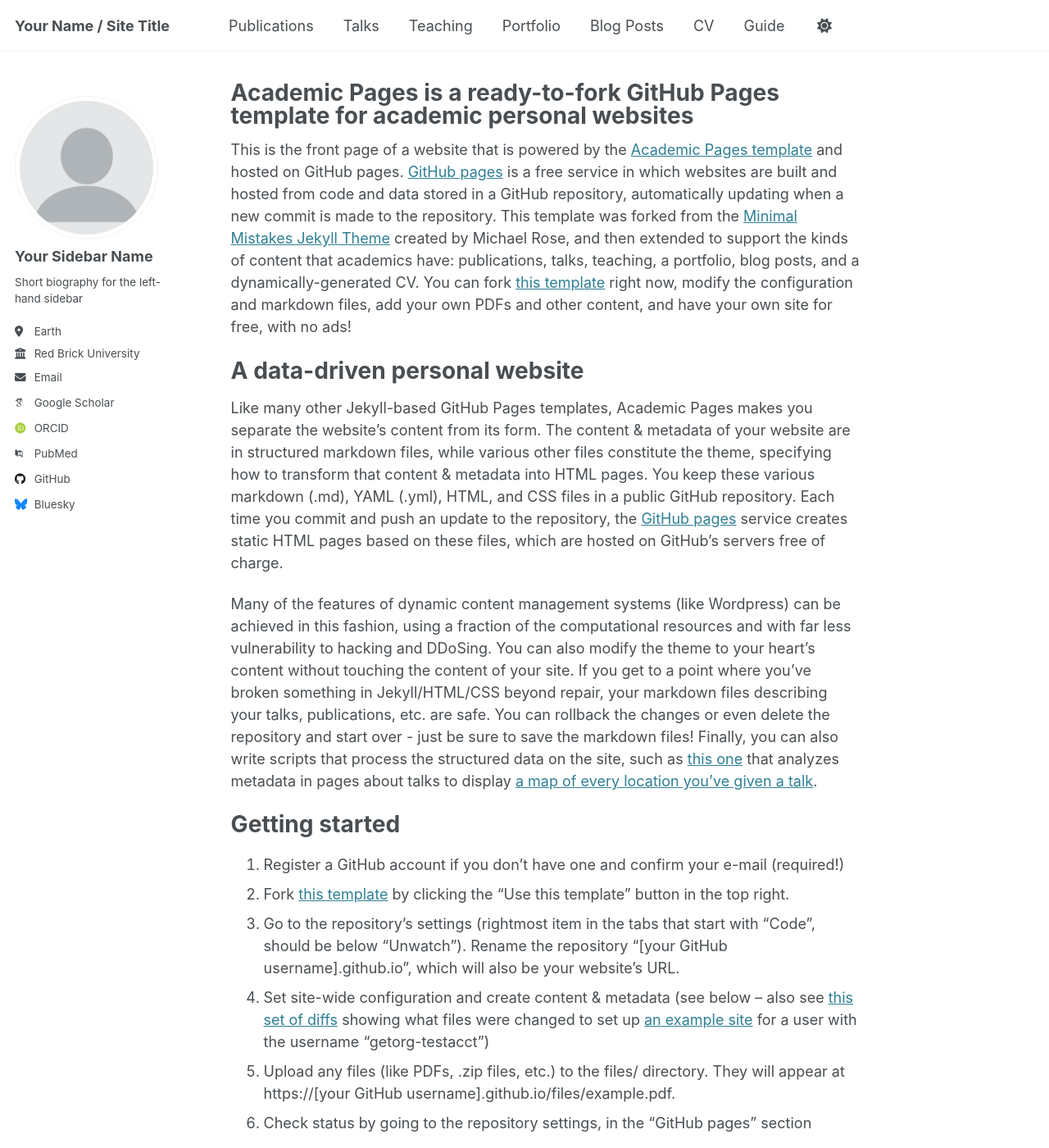
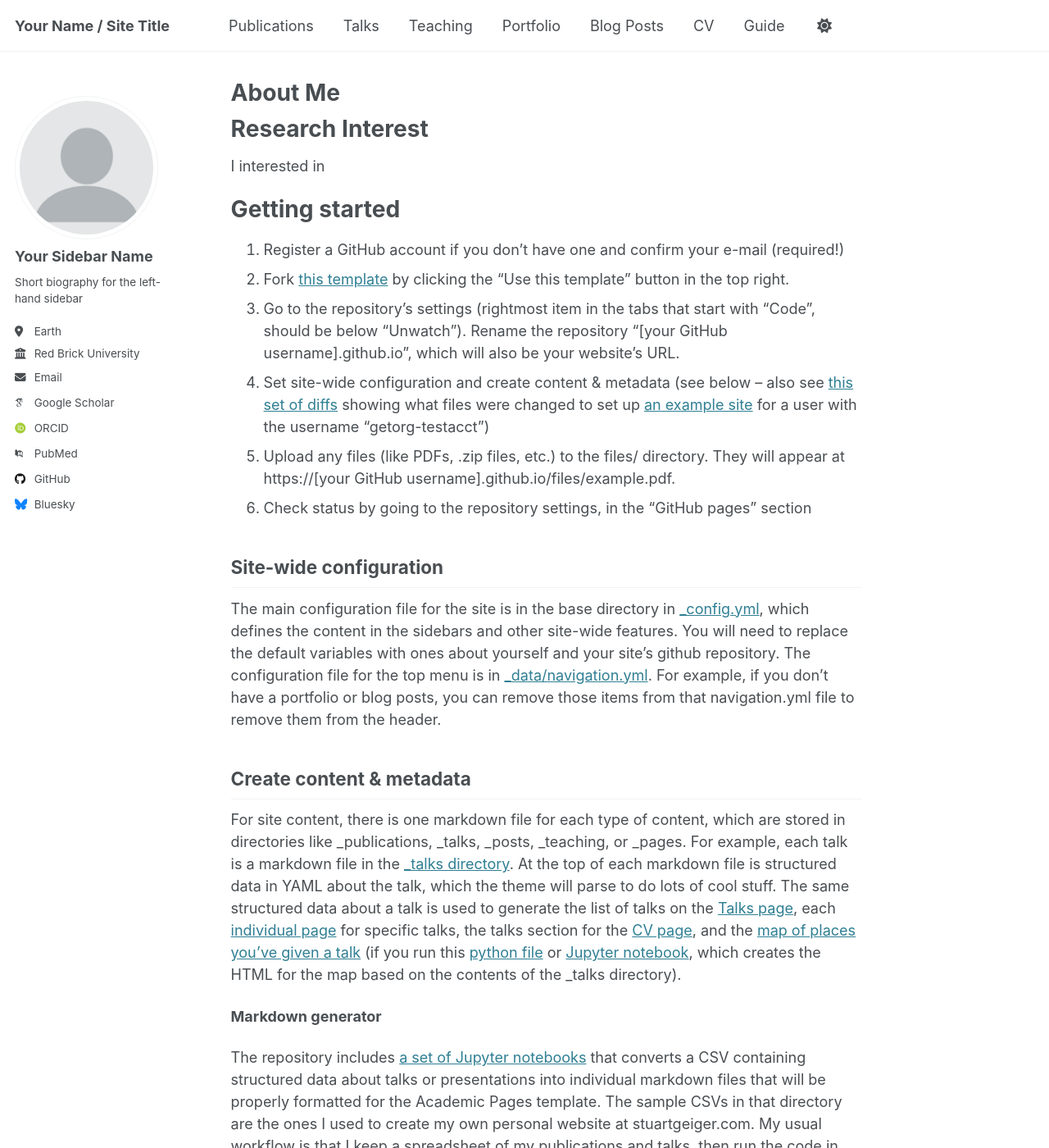
Before and after one commit to S-tanley/S-tanley.github.io, a Jekyll site: the page built from _pages/about.md, in a window 1280 px wide and 1400 px high. Shown: the whole window at 82% size. Built offline with Jekyll 4.4.1, drawn with Linux system fonts in a browser that asks for light colours; some web fonts are replaced.

Commit message:
updata about page

```diff
--- a/_pages/about.md
+++ b/_pages/about.md
@@ -1,19 +1,17 @@
 ---
 permalink: /
-title: "Academic Pages is a ready-to-fork GitHub Pages template for academic personal websites"
+title: "About Me"
 author_profile: true
 redirect_from:
   - /about/
   - /about.html
 ---
 
-This is the front page of a website that is powered by the [Academic Pages template](https://github.com/academicpages/academicpages.github.io) and hosted on GitHub pages. [GitHub pages](https://pages.github.com) is a free service in which websites are built and hosted from code and data stored in a GitHub repository, automatically updating when a new commit is made to the repository. This template was forked from the [Minimal Mistakes Jekyll Theme](https://mmistakes.github.io/minimal-mistakes/) created by Michael Rose, and then extended to support the kinds of content that academics have: publications, talks, teaching, a portfolio, blog posts, and a dynamically-generated CV. You can fork [this template](https://github.com/academicpages/academicpages.github.io) right now, modify the configuration and markdown files, add your own PDFs and other content, and have your own site for free, with no ads!
 
-A data-driven personal website
+
+Research Interest
 ======
-Like many other Jekyll-based GitHub Pages templates, Academic Pages makes you separate the website's content from its form. The content & metadata of your website are in structured markdown files, while various other files constitute the theme, specifying how to transform that content & metadata into HTML pages. You keep these various markdown (.md), YAML (.yml), HTML, and CSS files in a public GitHub repository. Each time you commit and push an update to the repository, the [GitHub pages](https://pages.github.com/) service creates static HTML pages based on these files, which are hosted on GitHub's servers free of charge.
-
-Many of the features of dynamic content management systems (like Wordpress) can be achieved in this fashion, using a fraction of the computational resources and with far less vulnerability to hacking and DDoSing. You can also modify the theme to your heart's content without touching the content of your site. If you get to a point where you've broken something in Jekyll/HTML/CSS beyond repair, your markdown files describing your talks, publications, etc. are safe. You can rollback the changes or even delete the repository and start over - just be sure to save the markdown files! Finally, you can also write scripts that process the structured data on the site, such as [this one](https://github.com/academicpages/academicpages.github.io/blob/master/talkmap.ipynb) that analyzes metadata in pages about talks to display [a map of every location you've given a talk](https://academicpages.github.io/talkmap.html).
+I interested in
 
 Getting started
 ======
```
